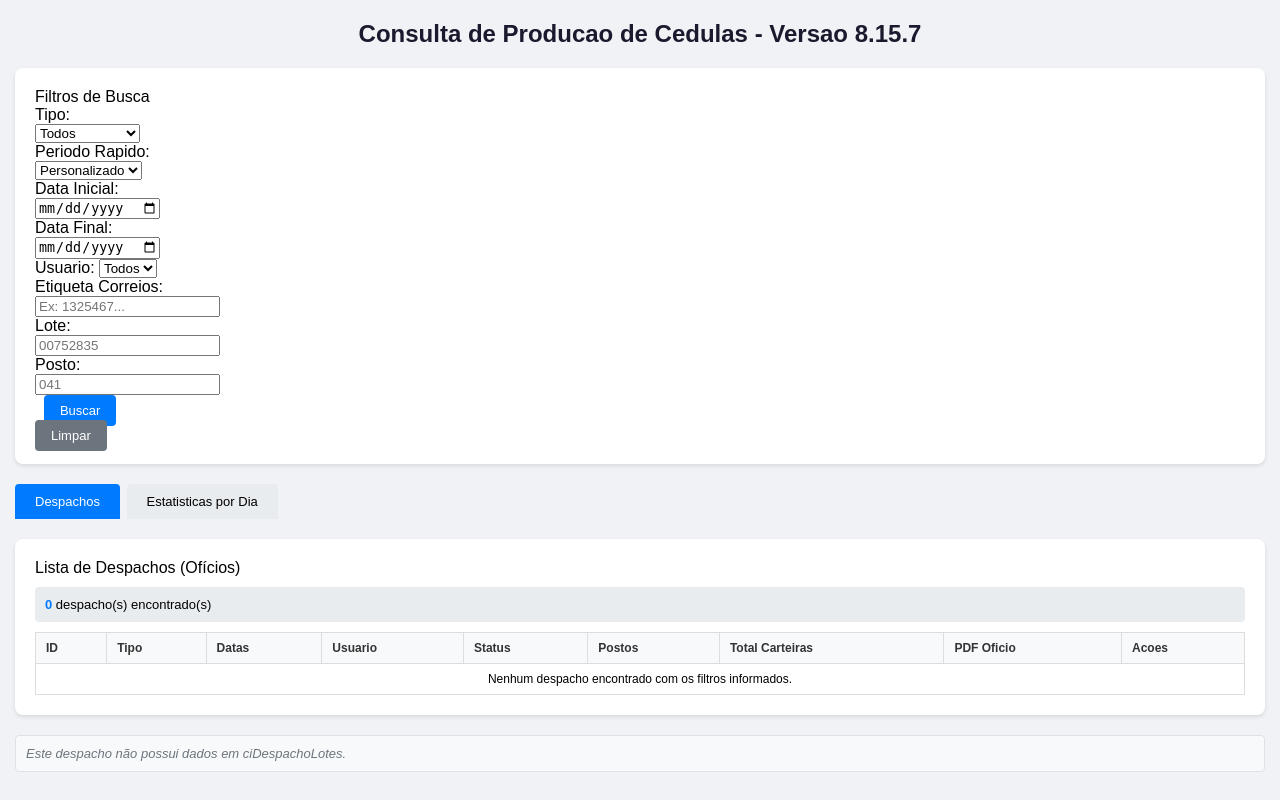
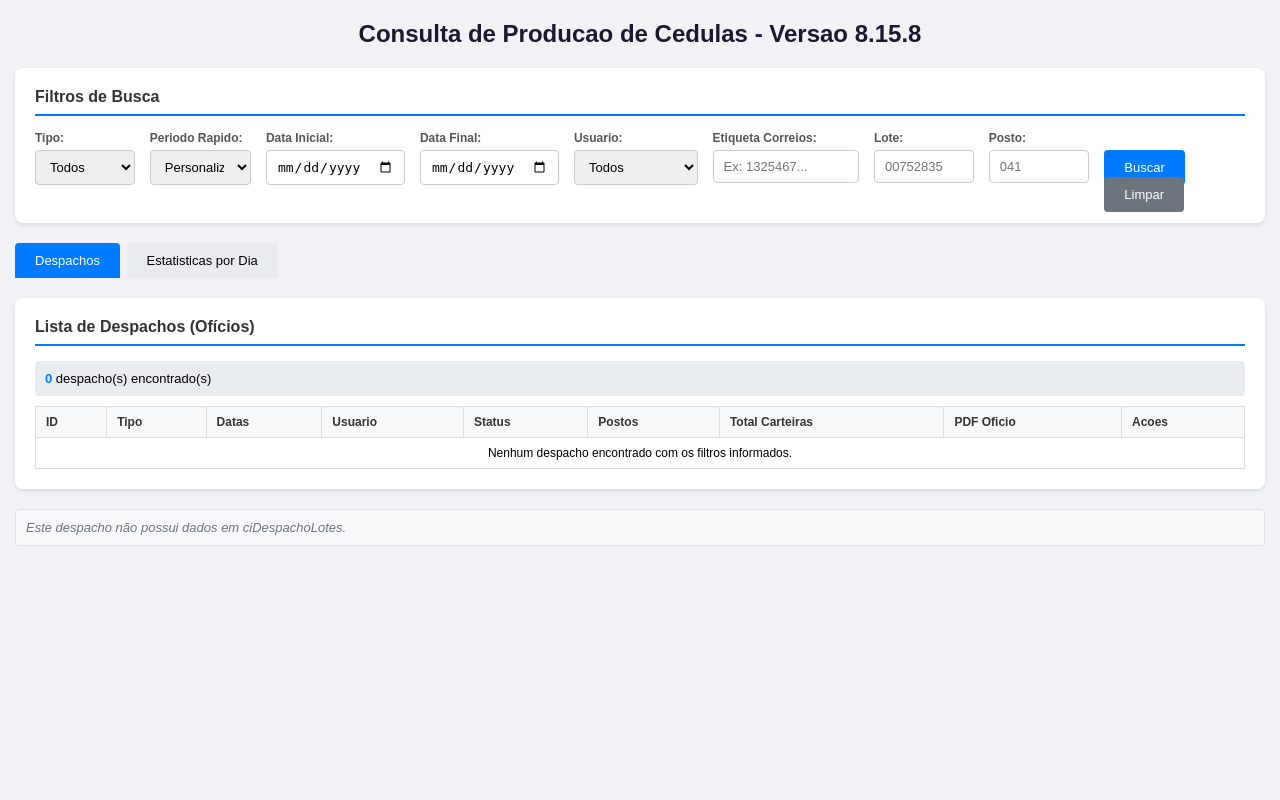
Before and after one commit to anderssonn2-hub/projeto_lacres, a PHP site: page /consulta_producao.php in a window 1280 px wide. Run offline with PHP 8.4, Linux system fonts and the light colour scheme; data that the repository does not hold is empty.

Commit message:
v8.15.8 com cabeçalho filtro layout conertado

```diff
--- a/consulta_producao.php
+++ b/consulta_producao.php
@@ -1,8 +1,12 @@
 <?php
 /**
- * consulta_producao.php - Versao 8.15.7
+ * consulta_producao.php - Versao 8.15.8
  * Sistema de busca avancada de producao de cedulas
  *
+ * CHANGELOG v8.15.8:
+ * - [CORRIGIDO] Layout dos filtros restaurado (display table horizontal)
+ * - [ALTERADO] Links para Correios e Poupatempo apontam para /var/www/dipro/controle/cioficios/
+ * - [MANTIDO] Datas extraídas de criado_at para coincidir com o arquivo salvo
  *
  * CHANGELOG v8.15.5:
  * - [CORRIGIDO] Link #ID clicável abre em nova aba
@@ -235,7 +239,7 @@ try {
 <head>
 <meta charset="utf-8">
 <meta http-equiv="X-UA-Compatible" content="IE=edge">
-<title>Consulta de Producao de Cedulas - Versao 8.15.7</title>
+<title>Consulta de Producao de Cedulas - Versao 8.15.8</title>
 <style>
     * { box-sizing: border-box; }
     body {
@@ -262,8 +266,51 @@ try {
         box-shadow: 0 2px 4px rgba(0,0,0,0.1);
         margin-bottom: 20px;
     }
+    .painel-titulo {
+        font-size: 16px;
+        font-weight: bold;
+        margin-bottom: 15px;
+        color: #333;
+        border-bottom: 2px solid #007bff;
+        padding-bottom: 8px;
+    }
+
+    /* Filtros */
+    .filtros {
+        display: table;
+        width: 100%;
+    }
+    .filtro-grupo {
+        display: table-cell;
+        vertical-align: top;
+        padding-right: 15px;
+    }
+    .filtro-grupo:last-child {
+        padding-right: 0;
+    }
+    .filtro-grupo label {
+        display: block;
+        font-size: 12px;
+        font-weight: bold;
+        color: #555;
+        margin-bottom: 5px;
+    }
+    .filtro-grupo input[type="text"],
+    .filtro-grupo input[type="date"],
+    .filtro-grupo select {
+        width: 100%;
+        padding: 8px 10px;
+        font-size: 13px;
+        border: 1px solid #ccc;
+        border-radius: 4px;
+    }
+    .filtro-grupo input:focus,
+    .filtro-grupo select:focus {
+        border-color: #007bff;
+        outline: none;
+    }
     .btn {
-        padding: 8px 16px;
+        padding: 10px 20px;
         font-size: 13px;
         border: none;
         border-radius: 4px;
@@ -428,7 +475,7 @@ try {
 <body>
 
 <div class="container">
-    <h1>Consulta de Producao de Cedulas - Versao 8.15.7</h1>
+    <h1>Consulta de Producao de Cedulas - Versao 8.15.8</h1>
 
     <!-- Painel de Filtros (Versao 6: periodo, usuario com dropdown, link PDF) -->
     <div class="painel">
```
